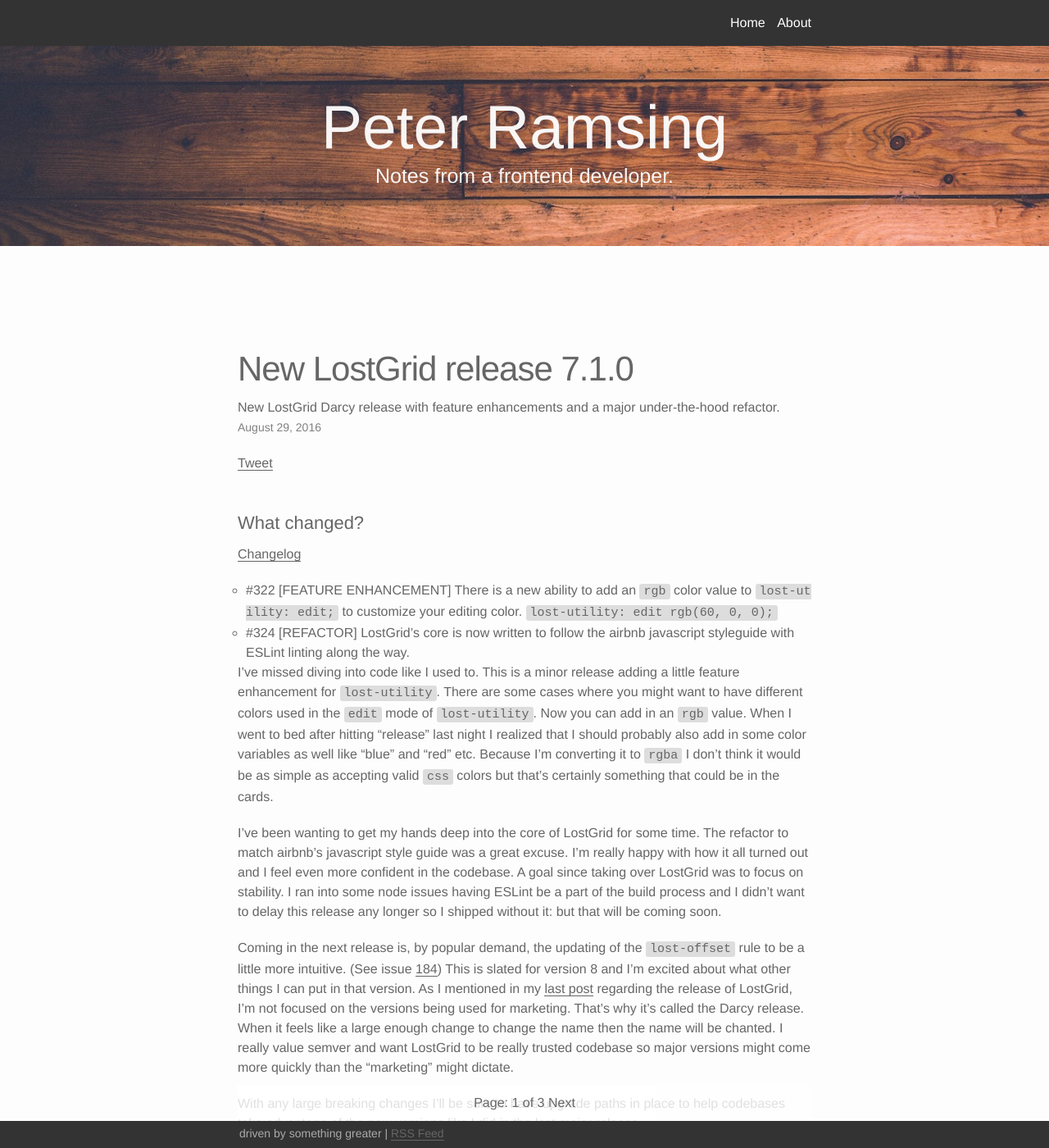
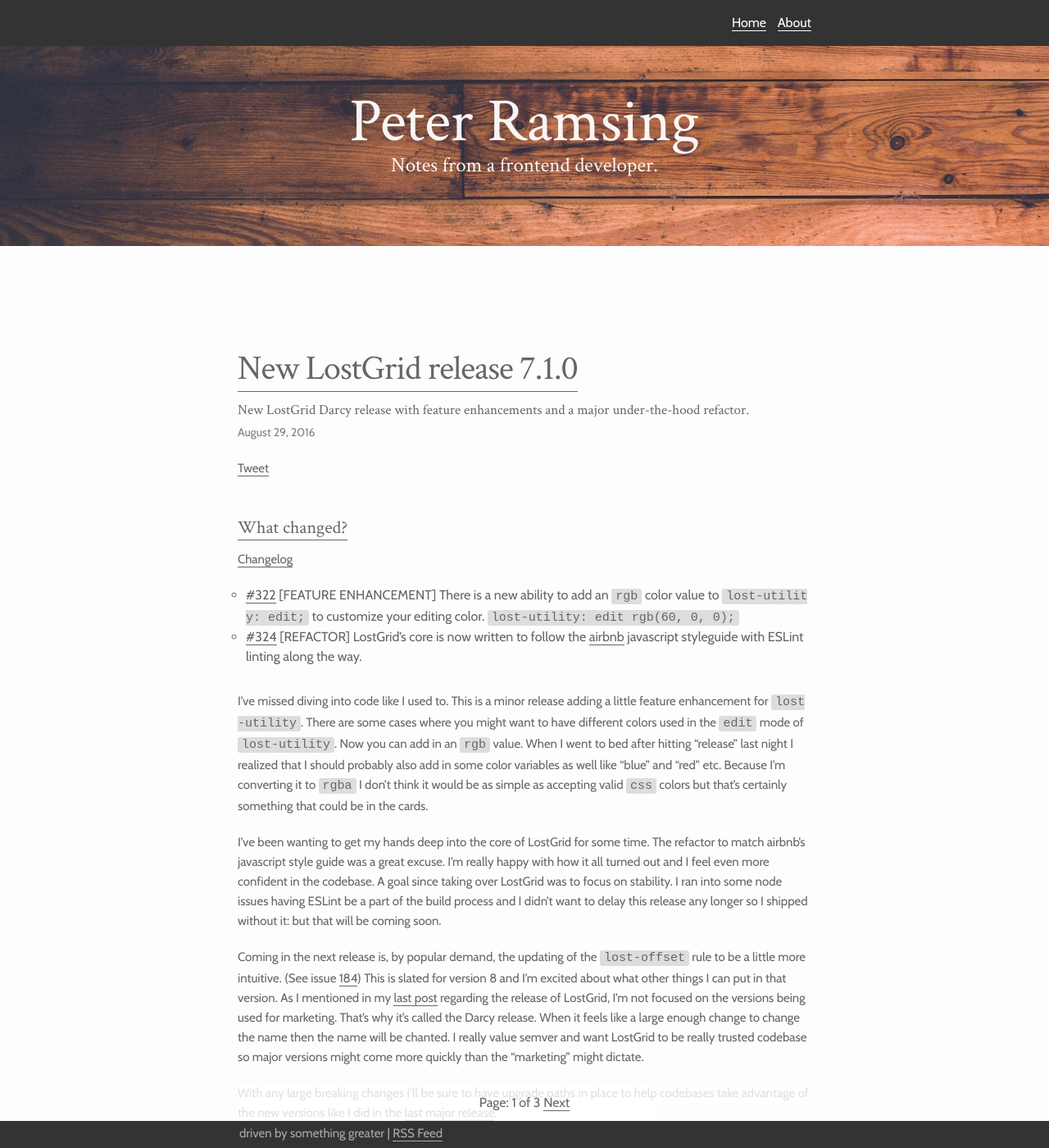
Before and after one commit to peterramsing/personal-site, a Jekyll site: the page built from index.html, in a window 1280 px wide and 1400 px high. Shown: the whole window at 82% size. Built offline with Jekyll 4.4.1, drawn with Linux system fonts in a browser that asks for light colours; nearby versions of some CDN libraries; the list of posts is cut into pages by our own code; comment, search, counter and statistics services are not loaded.

Commit message:
Updates the styles to include the new font styling

```diff
--- a/_sass/_base.scss
+++ b/_sass/_base.scss
@@ -11,17 +11,10 @@
 
 
 /** Variables **********************************************/
-$base-font-family:              Helvetica, sans-serif;
-$base-line-height:              1.5em;
 $horizontal-spacing-unit:       50px;
 $vertical-spacing-unit:         40px;
 $nav-height:                    56px;
 
-/* portfolio tinkering */
-$img_spacing: 5px;
-$img_height: 275px;
-$caption_font_size: 12px;
-$caption_color: #aaa;
 
 /* COLORS  */
 $red:  #FF3636;
@@ -46,13 +39,9 @@
  * Basic styling
  */
 body {
-  font-family: $base-font-family;
-  font-size: $base-font-size;
-  line-height: $base-line-height;
-  font-weight: 100;
   color: $text-color;
+  font: $base-font-weight #{$base-font-size}/#{$base-line-height} $base-font-family;
   background-color: $background-color;
-  -webkit-text-size-adjust: 100%;
 }
 
 iframe {
@@ -118,36 +107,25 @@
 li {
   > ul,
   > ol {
-   margin-bottom: 0;
+   margin-bottom: $spacing-unit;
   }
-}
-
-
-
-/**
- * Headings
- */
-h1, h2, h3, h4, h5, h6 {
-  font-weight: 100;
 }
 
 
 /**
  * Links
  */
-a {
-  color: $text-color;
-  text-decoration: none;
-  /*
-  &:visited {
-      color: darken($brand-color, 15%);
-  }
-  */
-  &:hover {
-    color: $theme-color;
-    text-decoration: none;
-  }
-}
+ a:not([data-link='no-style']) {
+   transition: border-bottom $ui-transition-speed ease-in-out;
+   border-bottom: 1px solid currentColor;
+   text-decoration: none;
+   color: inherit;
+
+   &:hover {
+     transition: border-bottom $ui-transition-speed ease-in-out;
+     border-bottom: 1px solid $blue;
+   }
+ }
 
 article a {
   color: $theme-color;
@@ -157,6 +135,60 @@
     text-decoration: none;
   }
 }
+
+
+/**
+* Typography
+*/
+h1,
+h2,
+h3,
+h4,
+h5,
+h6 {
+  font-family: $heading-font-family;
+  font-weight: $heading-font-weight;
+}
+
+h1 {
+  line-height: 48px;
+  font-size: 30px;
+}
+
+h2 {
+  line-height: 36px;
+  font-size: 25px;
+}
+
+h3 {
+  line-height: 24px;
+  font-size: 21px;
+}
+
+h4 {
+  line-height: 30px;
+  font-size: 17px;
+}
+
+
+strong {
+  line-height: 24px;
+  font-size: 15px;
+  font-weight: 700;
+}
+
+p {
+  line-height: 24px;
+  font-size: 15px;
+}
+
+label,
+button,
+small {
+  line-height: 22px;
+  font-size: 13px;
+}
+
 
 
 
--- a/_sass/_layout.scss
+++ b/_sass/_layout.scss
@@ -64,7 +64,7 @@
     }
 
     &:hover {
-      color: $theme-color;
+      color: white;
     }
   }
 
--- a/css/main.scss
+++ b/css/main.scss
@@ -3,11 +3,20 @@
 ---
 @charset "utf-8";
 
+// Transitions
+$ui-transition-speed: 0.25s;
+
+// Fonts
+@import 'https://fonts.googleapis.com/css?family=Cabin:400,400i,700,700i|Crimson+Text';
 
 
 // Our variables
-$base-font-family: Helvetica, Arial, sans-serif;
+$heading-font-family: 'Crimson Text', sans-serif;
+$heading-font-weight: 300;
+
+$base-font-family: 'Cabin', sans-serif;
 $base-font-size:   16px;
+$base-font-weight: 400;
 $small-font-size:  $base-font-size * 0.875;
 $base-line-height: 1.5;
 
```
